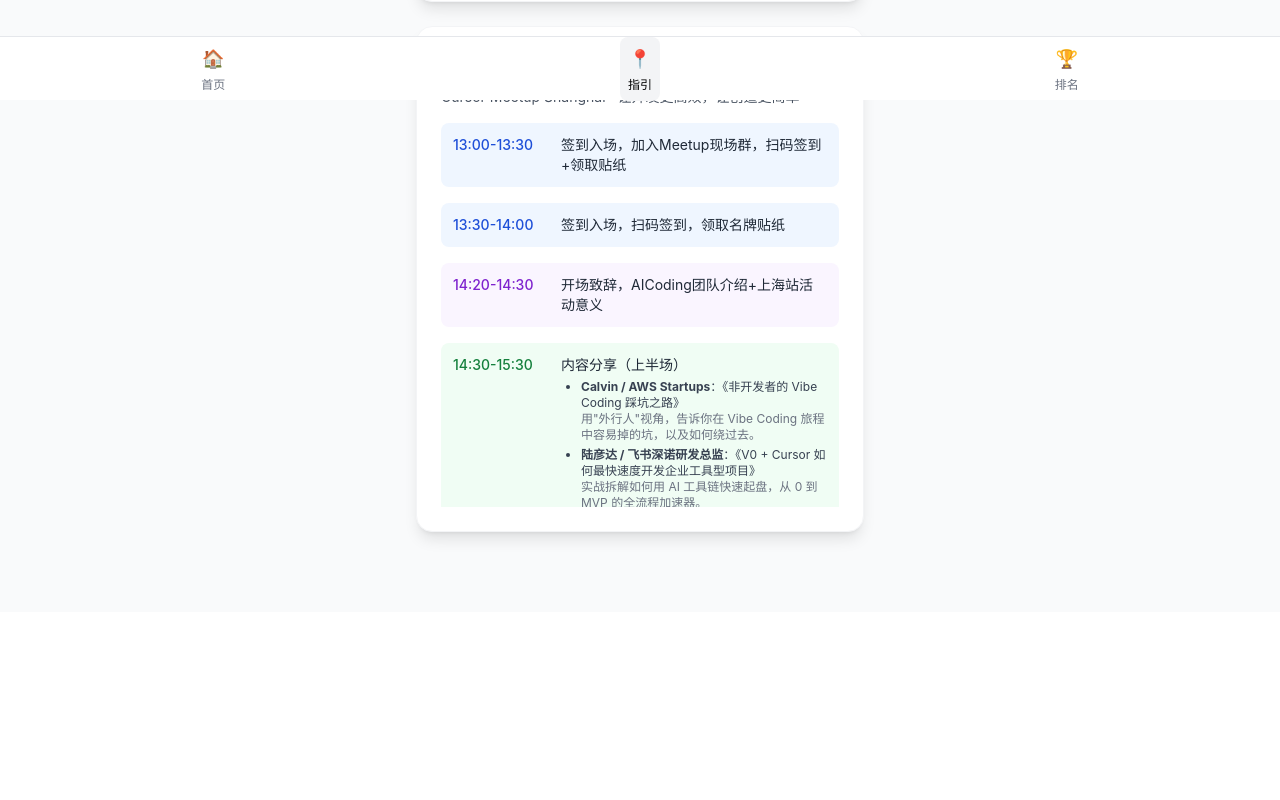
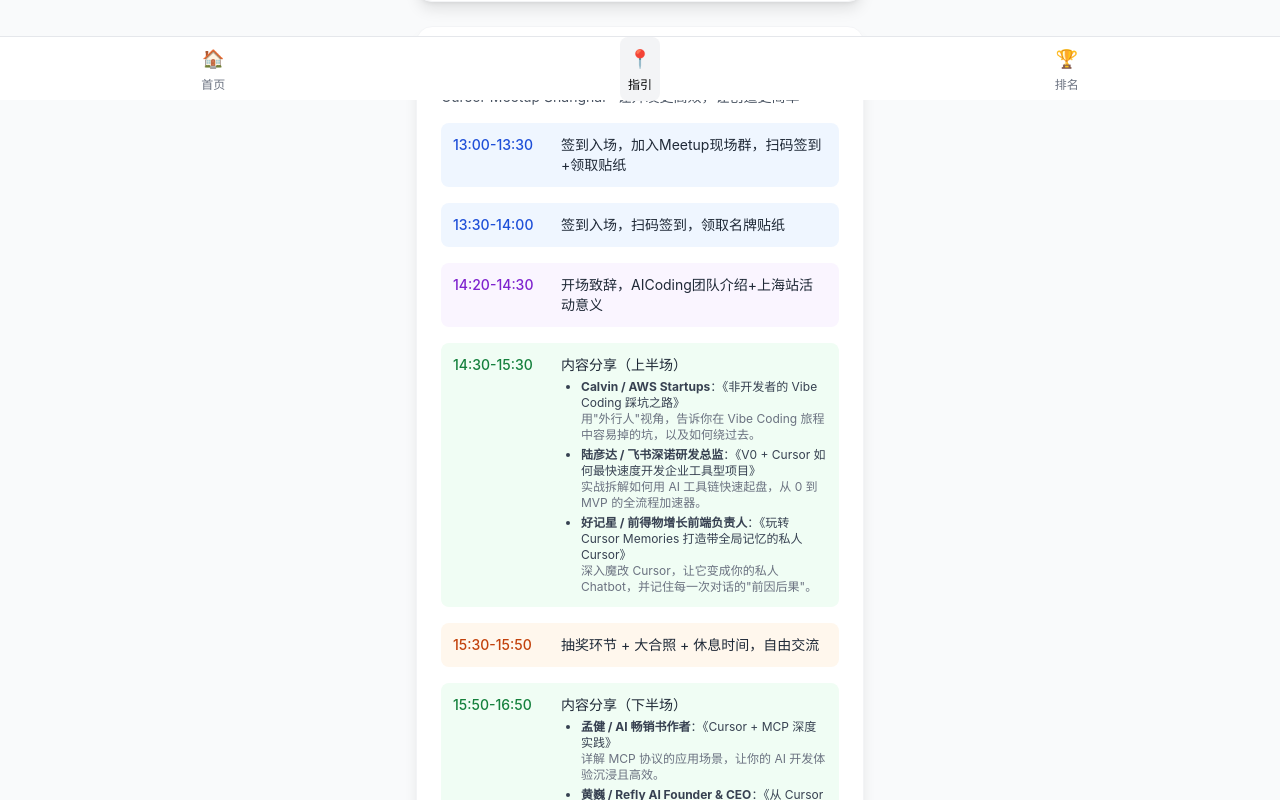
Before and after one commit to cursor-meetup/cursor-ctf, a React (Vite) app: page / in a window 1280 px wide. Shown: the part 700-1500 px from the top of the page. Before the commit the page ends 1312 px from the top, so only its background shows below. Built offline with nearby package versions, Linux system fonts and the light colour scheme.

Commit message:
fix: 样式修复

```diff
--- a/src/pages/Venue.tsx
+++ b/src/pages/Venue.tsx
@@ -157,7 +157,7 @@
               Cursor Meetup Shanghai · 让开发更高效，让创造更简单
             </p>
           </div>
-          <div className="space-y-4 max-h-96 overflow-y-auto">
+          <div className="space-y-4">
             <div className="flex items-start space-x-3 p-3 bg-blue-50 rounded-lg">
               <div className="flex-shrink-0 w-24 text-sm font-medium text-blue-700">
                 13:00-13:30
```
